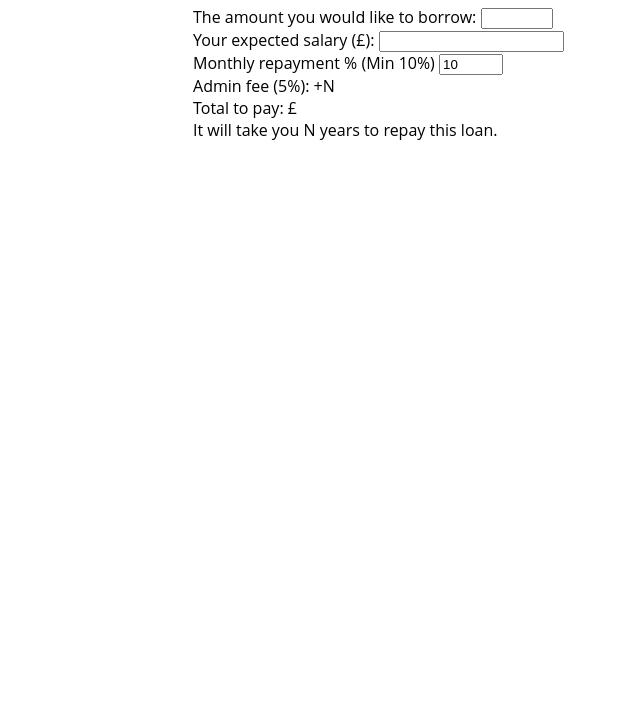
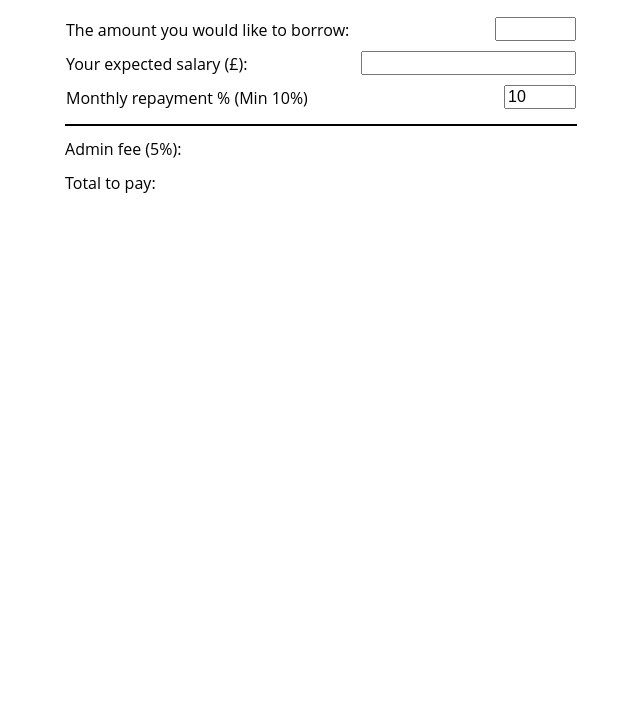
Before and after one commit to mallowmew/mayden-finance-calculator, a website: page index.html in a window 1280 px wide. Shown: the part 80-800 px from the top of the page, without its empty margins (63-703 px from the left). Drawn offline with nearby package versions, Linux system fonts and the light colour scheme; files that its build step writes are made by us from their sources.

Commit message:
Do styling

```diff
--- a/index.html
+++ b/index.html
@@ -29,10 +29,10 @@
       </form>
       <div class="separator"></div>
       <div class="results">
-        <div>Admin fee (<span id="admin-fee-mult">5%</span>): <span id="admin-fee">+N</span></div>
-        <div><span id="over-percentage"></span> <span id="over-percentage-fee-amount"></span></div>
-        <div>Total to pay: <span id="total-to-pay">£</span></div>
-        <div>It will take you <span id="repayment-time">N years</span> to repay this loan.</div>
+        <div>Admin fee (<span id="admin-fee-mult">5%</span>): <span class="number biggerfont" id="admin-fee"></span></div>
+        <div id="over-percentage-container" style="display: none;"><span id="over-percentage"></span> <span class="number biggerfont" id="over-percentage-fee-amount"></span></div>
+        <div>Total to pay: <span class="number biggerfont" id="total-to-pay"></span></div>
+        <div class="align-right" style="display: none;">It will take you <span class="biggerfont" id="repayment-time"></span> months to repay this loan.</div>
       </div>
     </div>
   </body>
--- a/main.js
+++ b/main.js
@@ -5,6 +5,7 @@ const maximumLoan = 8000
 const form = document.querySelector('form')
 const adminFeeElement = document.querySelector('#admin-fee')
 const totalToPayElement = document.querySelector('#total-to-pay')
+const overPercentageContainerElement = document.querySelector('#over-percentage-container')
 const overPercentageElement = document.querySelector('#over-percentage')
 const overPercentageFeeAmountElement = document.querySelector('#over-percentage-fee-amount')
 const repaymentTimeElement = document.querySelector('#repayment-time')
@@ -37,14 +38,17 @@ form.addEventListener('change', e => {
   // If nothing is wrong
   let amount = formData.amount.value
 
+  overPercentageContainerElement.style = 'display: none'
   overPercentageElement.innerText = ''
   overPercentageFeeAmountElement.innerText = ''
   if (amount > (maximumLoan * 0.9)) {
+    overPercentageContainerElement.style = 'display: block'
     overPercentageElement.innerText = 'Over 90% of maximum loan amount: '
     overPercentageFeeAmountElement.innerText = '+£1000'
     amount += 1000
   }
   else if (amount > (maximumLoan * 0.8)) {
+    overPercentageContainerElement.style = 'display: block'
     overPercentageElement.innerText = 'Over 80% of maximum loan amount: '
     overPercentageFeeAmountElement.innerText = '+£500'
     amount += 500
@@ -56,7 +60,8 @@ form.addEventListener('change', e => {
 
   totalToPayElement.innerText = '£' + amount.toFixed(2)
 
-  repaymentTimeElement.innerText = calculateRepaymentPeriod(amount, formData.salary.value, (formData.repayment.value / 100)) + ' months'
+  repaymentTimeElement.parentElement.style = 'display: block'
+  repaymentTimeElement.innerText = calculateRepaymentPeriod(amount, formData.salary.value, (formData.repayment.value / 100))
 })
 
 function validateAmount(value) {
--- a/sass/style.scss
+++ b/sass/style.scss
@@ -6,6 +6,49 @@
 @import 'utils/_helpers';
 
 .container {
-  margin: 0 auto;
-  width: 60%;
+  position: relative;
+  left: 10%;
+  margin: 0;
+  width: 40%;
 }
+
+div {
+  position: relative;
+  margin: 12px 0;
+  transition: all 2s;
+  vertical-align: bottom;
+}
+
+form {
+  padding: 1px;
+}
+
+input {
+  display: block;
+  position: absolute;
+  right: 0;
+  bottom: 0;
+  font-size: 1.6rem;
+}
+
+.separator {
+  margin: 2px auto;
+  padding: 0;
+  height: 2px;
+  background: black;
+}
+
+.number {
+  display: block;
+  position: absolute;
+  right: 0;
+  bottom: 0;
+}
+
+.biggerfont {
+  font-size: 2.2rem;
+}
+
+.align-right {
+  text-align: right;
+}
```
